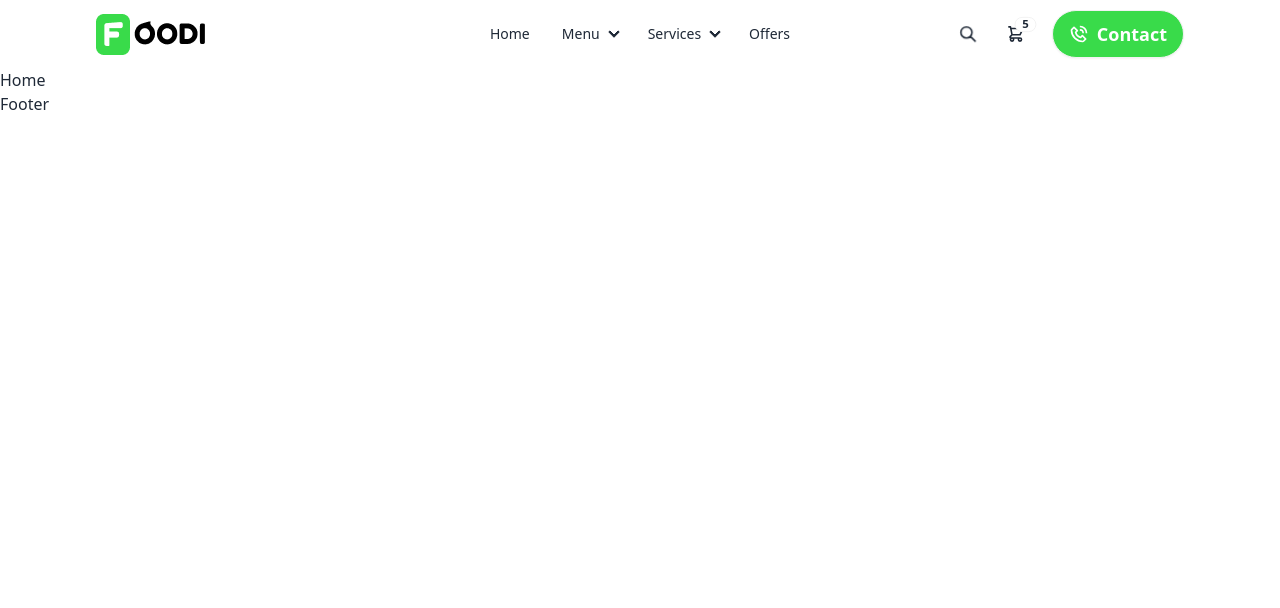
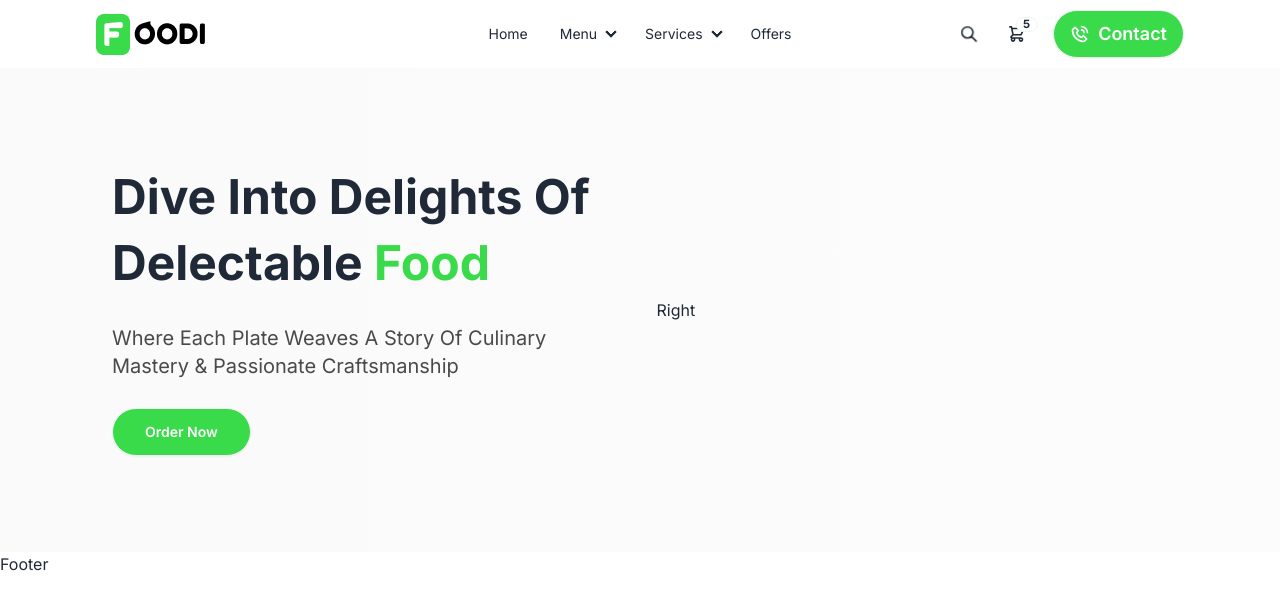
Before and after one commit to HossainRafi/Foodi, a React (Vite) app in the folder foodi-client/: page / in a window 1280 px wide. Shown: the top 608 px of the page. Built offline with nearby package versions, Linux system fonts and the light colour scheme.

Commit message:
banner left done

```diff
--- a/foodi-client/src/App.css
+++ b/foodi-client/src/App.css
@@ -4,3 +4,7 @@
 body {
   font-family: "Inter", sans-serif;
 }
+
+.section-container{
+  @apply max-w-screen-2xl container mx-auto px-4 xl:px-24
+}
--- /dev/null
+++ b/foodi-client/src/components/Banner.jsx
@@ -0,0 +1,25 @@
+export const Banner = () => {
+  return (
+    <div className="section-container bg-gradient-to-r from-[#FAFAFA] from-0% to-[#FCFCFC] to-100%">
+      <div className="py-24 flex flex-col md:flex-row justify-between items-center gap-8">
+        {/* text section (left) */}
+        <div className="md:w-1/2 space-y-7 px-4">
+          <h2 className="text-4xl md:text-5xl font-bold md:leading-snug leading-snug capitalize">
+            dive into delights of delectable{" "}
+            <span className="text-green">food</span>
+          </h2>
+          <p className="capitalize text-xl text-[#4A4A4A]">
+            where each plate weaves a story of culinary mastery & passionate
+            craftsmanship
+          </p>
+          <button className="btn bg-green px-8 py-3 font-semibold text-white rounded-full capitalize">
+            order now
+          </button>
+        </div>
+
+        {/* image section (right) */}
+        <div className="md:w-1/2">Right</div>
+      </div>
+    </div>
+  );
+};
--- a/foodi-client/src/layout/MainLayout.jsx
+++ b/foodi-client/src/layout/MainLayout.jsx
@@ -1,5 +1,6 @@
 import { Outlet } from "react-router-dom";
 import { Navbar } from "../components/Navbar";
+import "../App.css"
 
 export const MainLayout = () => {
   return (
--- a/foodi-client/src/pages/home/Home.jsx
+++ b/foodi-client/src/pages/home/Home.jsx
@@ -1,3 +1,9 @@
+import { Banner } from "../../components/Banner";
+
 export const Home = () => {
-  return <div>Home</div>;
+  return (
+    <div>
+      <Banner />
+    </div>
+  );
 };
```
